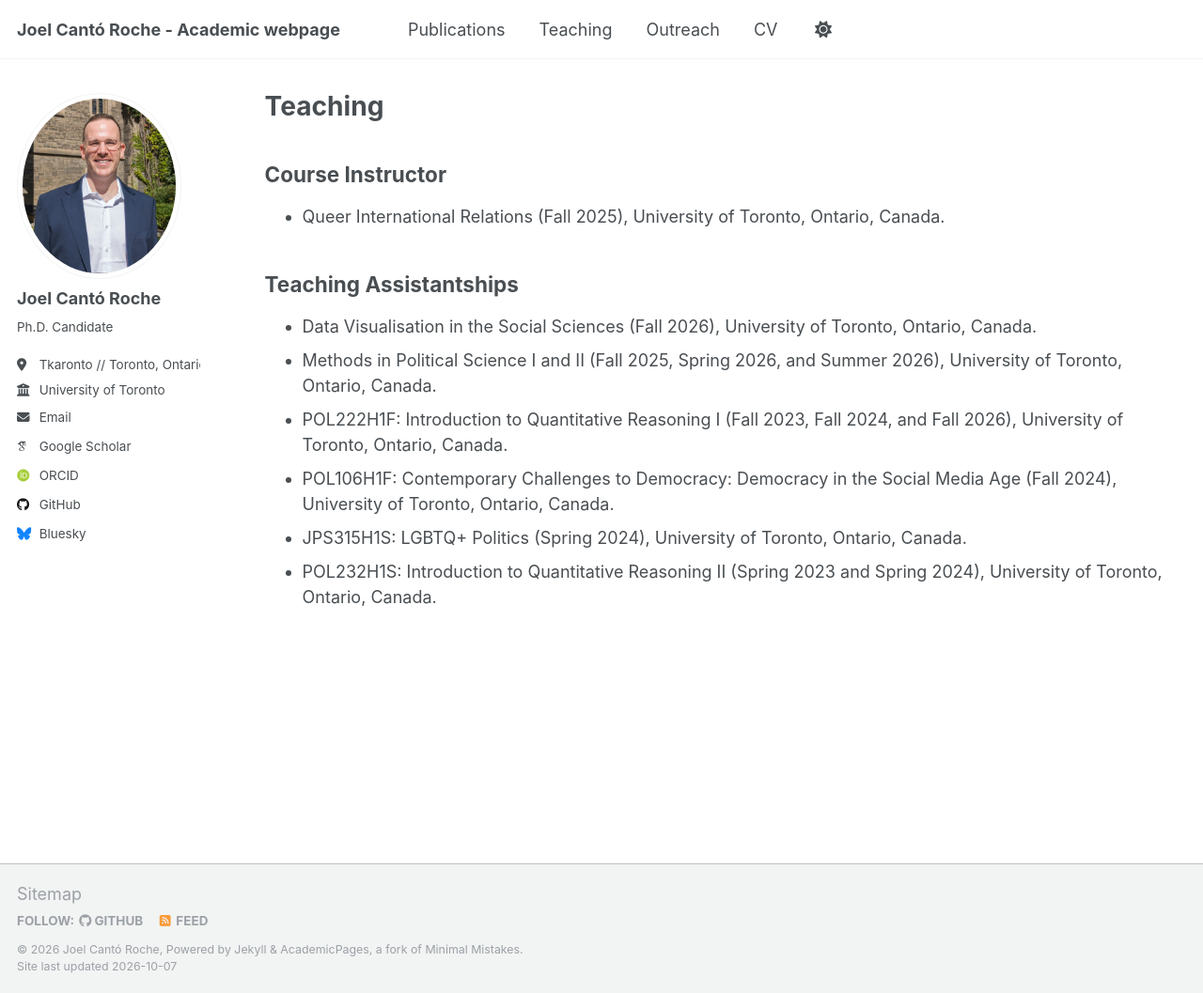
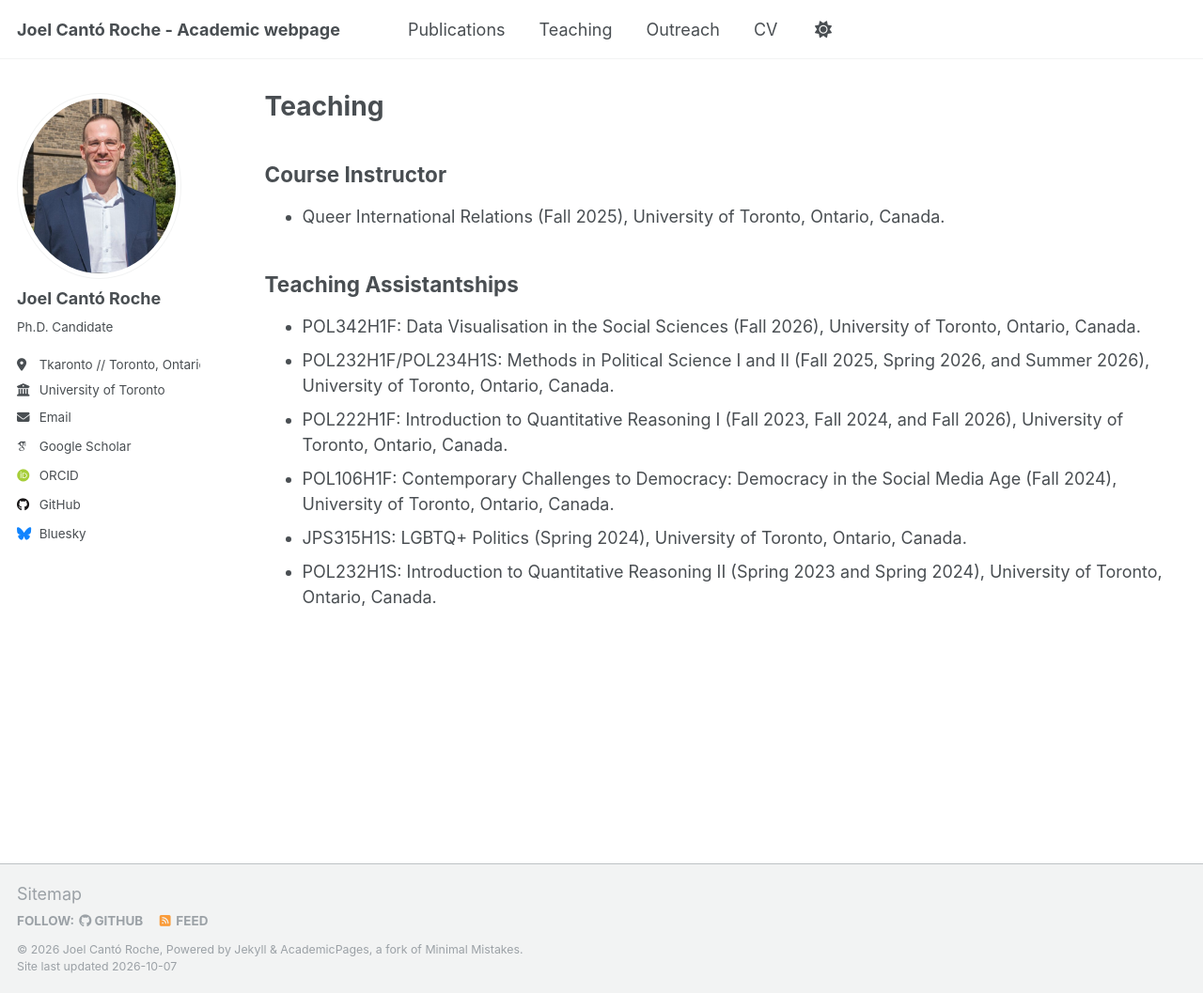
Before and after one commit to jcantoroc/jcantoroc.github.io, a Jekyll site: the page built from _pages/teaching.html, in a window 1280 px wide and 1057 px high. Shown: the whole window at 94% size. Built offline with Jekyll 4.4.1, drawn with Linux system fonts in a browser that asks for light colours; some web fonts are replaced.

Commit message:
Update teaching.html

```diff
--- a/_pages/teaching.html
+++ b/_pages/teaching.html
@@ -12,8 +12,8 @@ author_profile: true
 
 <h2>Teaching Assistantships</h2>
 <ul>
-  <li> Data Visualisation in the Social Sciences (Fall 2026), University of Toronto, Ontario, Canada.</li>
-  <li>Methods in Political Science I and II (Fall 2025, Spring 2026, and Summer 2026), University of Toronto, Ontario, Canada.</li>
+  <li>POL342H1F: Data Visualisation in the Social Sciences (Fall 2026), University of Toronto, Ontario, Canada.</li>
+  <li>POL232H1F/POL234H1S: Methods in Political Science I and II (Fall 2025, Spring 2026, and Summer 2026), University of Toronto, Ontario, Canada.</li>
   <li>POL222H1F: Introduction to Quantitative Reasoning I (Fall 2023, Fall 2024, and Fall 2026), University of Toronto, Ontario, Canada.</li>
   <li>POL106H1F: Contemporary Challenges to Democracy: Democracy in the Social Media Age (Fall 2024), University of Toronto, Ontario, Canada.</li>
   <li>JPS315H1S: LGBTQ+ Politics (Spring 2024), University of Toronto, Ontario, Canada.</li>
```
